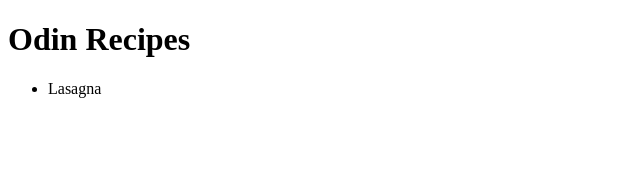
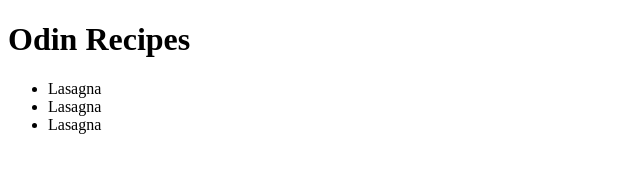
Before and after one commit to Drumoney/Recipe, a plain HTML site: page recipe.html in a window 1280 px wide. Shown: the whole page, without its empty margins (0-640 px from the left). Drawn offline with Linux system fonts and the light colour scheme.

Commit message:
link other files

```diff
--- a/recipe.html
+++ b/recipe.html
@@ -10,6 +10,8 @@
     <h1>Odin Recipes</h1>
     <ul>
     <li><a src="lasagna.html">Lasagna</a></li>
+    <li><a src="cornBread.html">Lasagna</a></li>
+    <li><a src="mac.html">Lasagna</a></li>
     </ul>
 </body>
 </html>
```
Also changed, not shown: theRecipes/cornBread.html (added), theRecipes/mac.html (added).
